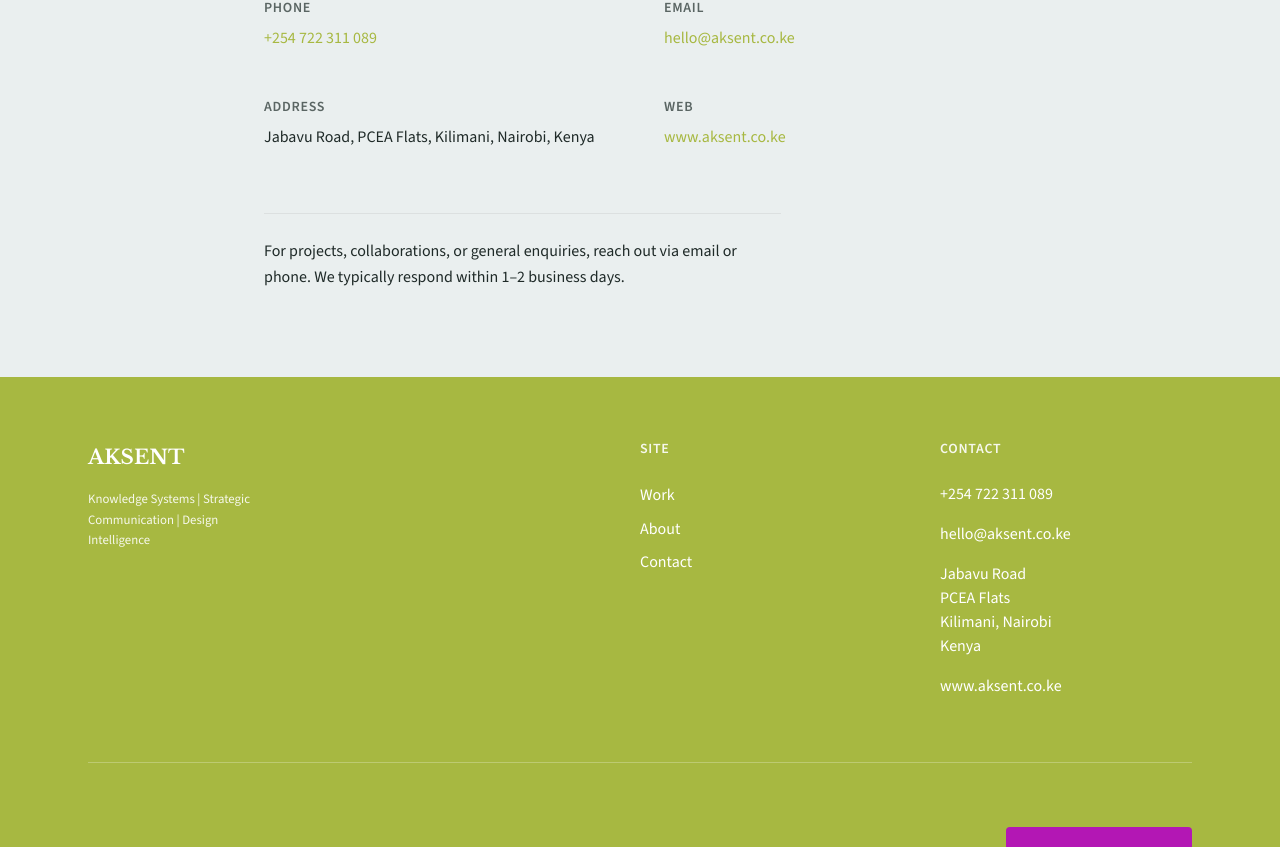
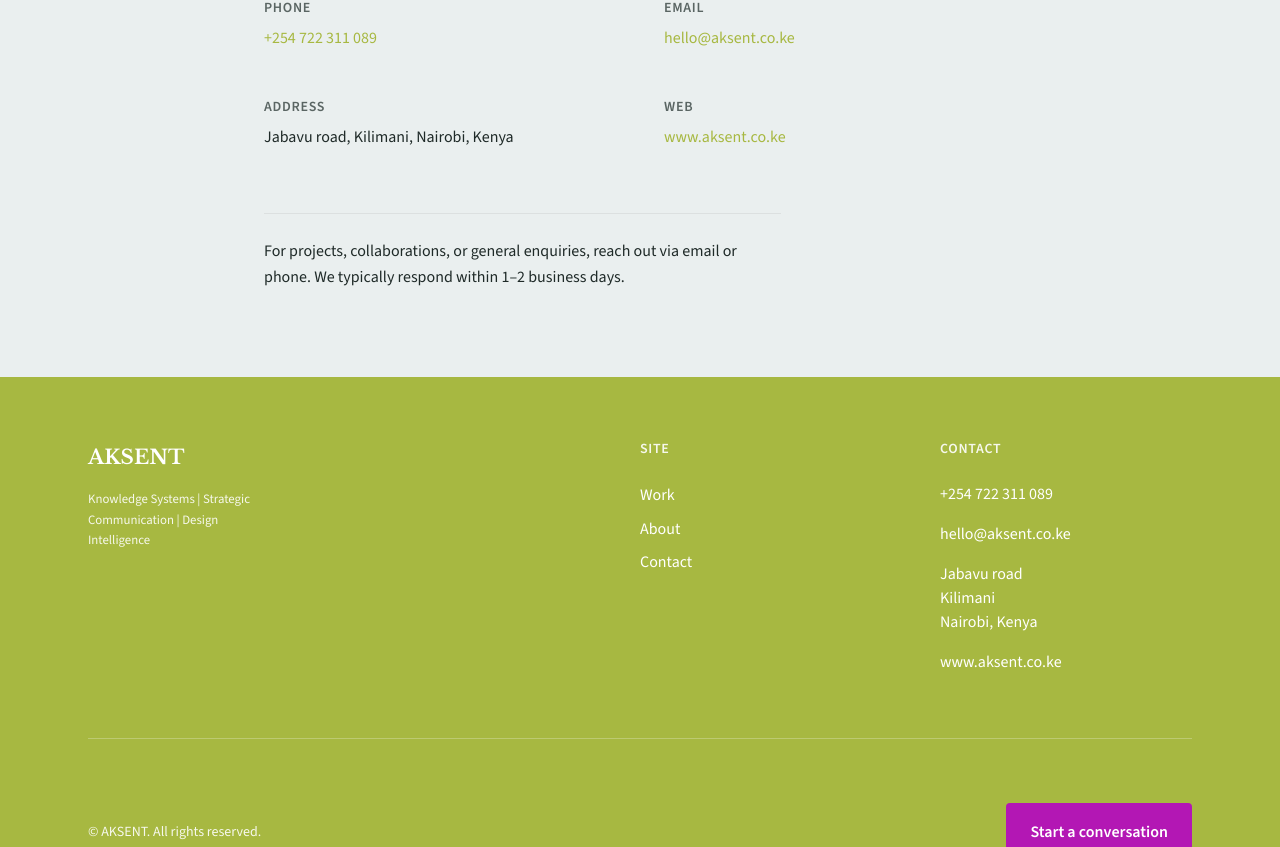
Before and after one commit to MaginaBrian/Aksent, a React (Vite) app: page /contact in a window 1280 px wide. Shown: the part 399-1246 px from the top of the page. Built offline with nearby package versions, Linux system fonts and the light colour scheme.

Commit message:
update company location

```diff
--- a/src/components/Footer.jsx
+++ b/src/components/Footer.jsx
@@ -38,10 +38,9 @@
                 <a href="mailto:hello@aksent.co.ke">hello@aksent.co.ke</a>
               </li>
               <li>
-                Jabavu Road<br />
-                PCEA Flats<br />
-                Kilimani, Nairobi<br />
-                Kenya
+                Jabavu road<br />
+                Kilimani<br />
+                Nairobi, Kenya
               </li>
               <li>
                 <a href="https://www.aksent.co.ke" target="_blank" rel="noopener noreferrer">
--- a/src/pages/Contact.jsx
+++ b/src/pages/Contact.jsx
@@ -24,7 +24,7 @@
             </div>
             <div className="contact-block">
               <h2 className="contact-block__heading">Address</h2>
-              <p>Jabavu Road, PCEA Flats, Kilimani, Nairobi, Kenya</p>
+              <p>Jabavu road, Kilimani, Nairobi, Kenya</p>
             </div>
             <div className="contact-block">
               <h2 className="contact-block__heading">Web</h2>
```
